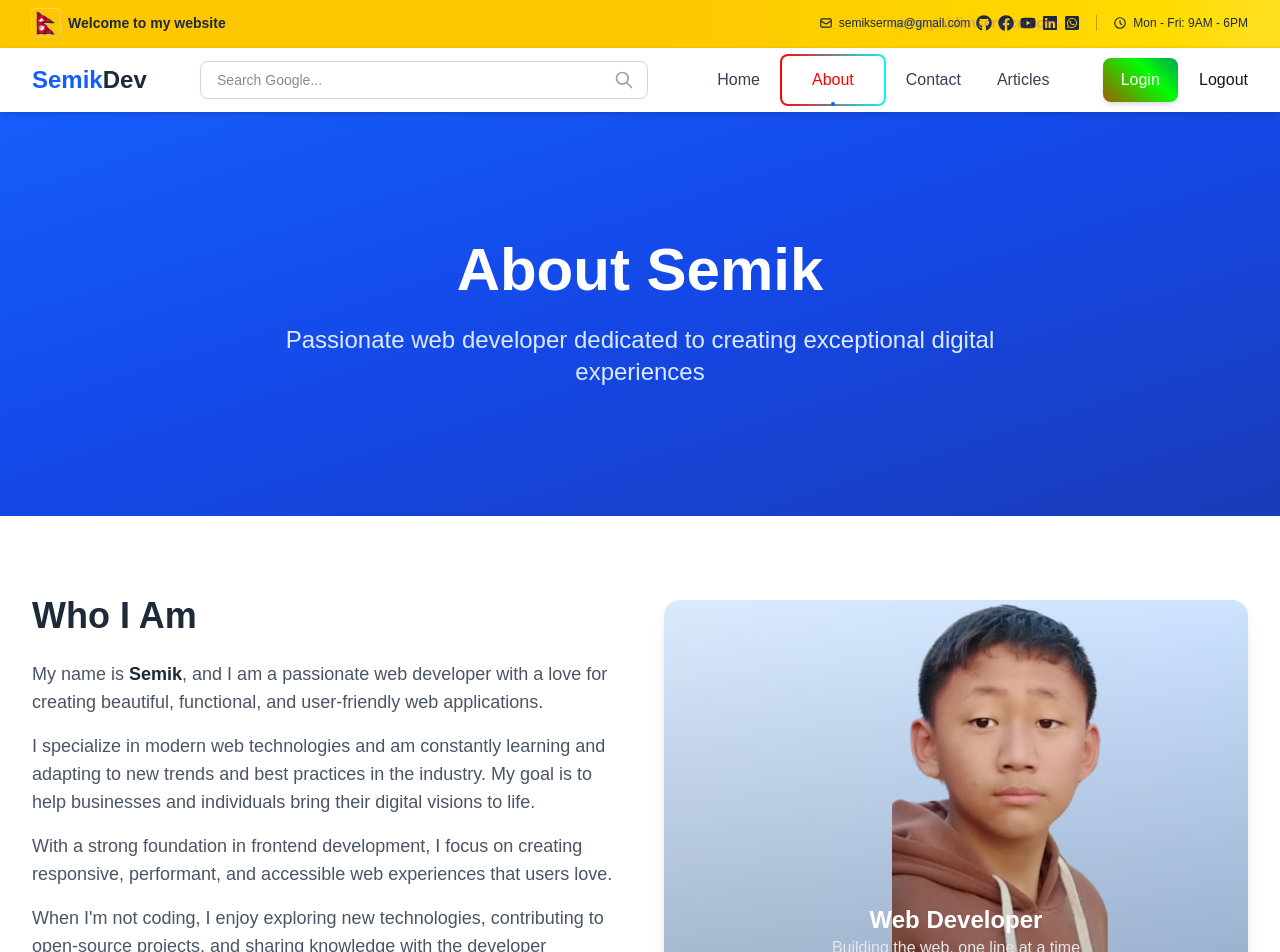
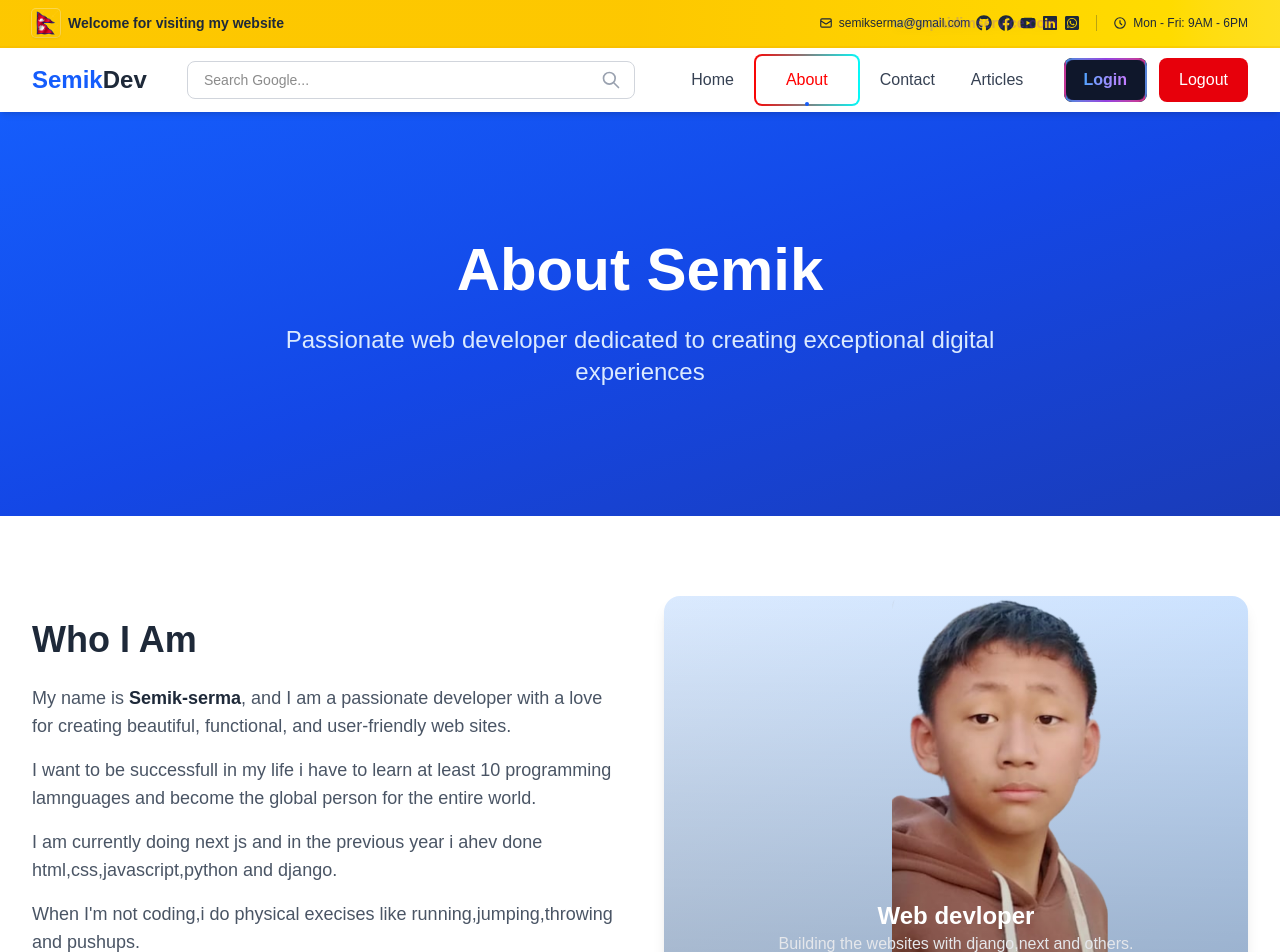
Before and after one commit to semik-serma/frontent, a Next.js app: page /about in a window 1280 px wide. Shown: the top 952 px of the page. Built offline with nearby package versions, Linux system fonts and the light colour scheme.

Commit message:
upgrades

```diff
--- a/src/app/about/page.js
+++ b/src/app/about/page.js
@@ -47,16 +47,16 @@ export default function About() {
               </h2>
               <div className="space-y-4 text-lg text-gray-600">
                 <p>
-                  My name is <strong className="text-gray-800">Semik</strong>, and I am a passionate web developer with a love for creating beautiful, functional, and user-friendly web applications.
+                  My name is <strong className="text-gray-800">Semik-serma</strong>, and I am a passionate developer with a love for creating beautiful, functional, and user-friendly web sites.
                 </p>
                 <p>
-                  I specialize in modern web technologies and am constantly learning and adapting to new trends and best practices in the industry. My goal is to help businesses and individuals bring their digital visions to life.
+                  I want to be successfull in my life i have to learn at least 10 programming lamnguages and become the global person for the entire world.
                 </p>
                 <p>
-                  With a strong foundation in frontend development, I focus on creating responsive, performant, and accessible web experiences that users love.
+                  I am currently doing next js and in the previous year i ahev done html,css,javascript,python and django.
                 </p>
                 <p>
-                  When I'm not coding, I enjoy exploring new technologies, contributing to open-source projects, and sharing knowledge with the developer community.
+                  When I'm not coding,i do physical execises like running,jumping,throwing and pushups.
                 </p>
               </div>
             </div>
@@ -72,8 +72,8 @@ export default function About() {
                   />
                   <div className="absolute inset-0 bg-gradient-to-t from-black/20 to-transparent"></div>
                   <div className="absolute bottom-6 text-center text-white z-10">
-                    <p className="text-2xl font-semibold">Web Developer</p>
-                    <p className="text-gray-200">Building the web, one line at a time</p>
+                    <p className="text-2xl font-semibold">Web devloper</p>
+                    <p className="text-gray-200">Building the websites with django,next and others.</p>
                   </div>
                 </div>
               </div>
--- a/src/app/create-article/page.js
+++ b/src/app/create-article/page.js
@@ -4,6 +4,7 @@ import { Camera, Save, X, User, FileText, Image as ImageIcon } from 'lucide-reac
 import { useState } from 'react';
 
 export default function CreateArticlePage() {
+    const [imagePreview, setImagePreview] = useState(null);
     const [activeSection, setActiveSection] = useState('title'); // Default to title section
     const [formData, setFormData] = useState({
         title: '',
@@ -70,19 +71,22 @@ export default function CreateArticlePage() {
 
     const handleImageChange = (e) => {
     const file = e.target.files[0];
+    if (!file) return;
+
     setFormData(prev => ({
         ...prev,
         image: file
     }));
 
-        // Clear error when user selects an image
+    // Create browser preview URL
+    const previewURL = URL.createObjectURL(file);
+    setImagePreview(previewURL);
+
     if (errors.image) {
-            setErrors(prev => ({
-                ...prev,
-                image: ''
-            }));
+        setErrors(prev => ({ ...prev, image: "" }));
     }
 };
+
 
     const validateForm = () => {
         const newErrors = {};
--- a/src/app/page.js
+++ b/src/app/page.js
@@ -25,7 +25,7 @@ export default function Home() {
                 My name is Semik and I am a web developer
               </p>
               <p className="text-lg text-blue-200 max-w-2xl">
-                I create a moderna websites using django,nextjs and others
+                I create a modern websites using django,nextjs and others,I love creting websites
               </p>
               <div className="flex flex-col sm:flex-row gap-4">
                 <Link
@@ -44,7 +44,7 @@ export default function Home() {
 
             </div>
             <div className="hidden lg:block">
-              <div className="relative h-96 w-full bg-blue-500/20 rounded-2xl backdrop-blur-sm border border-white/20 flex items-center justify-center">
+              <div className="relative h-100 w-full bg-blue-500/20 rounded-2xl backdrop-blur-sm border border-white/20 flex items-center justify-center rounded-[100px] overflow-hidden">
                 <Image
                   src="/home.png"
                   alt="Home"
@@ -76,7 +76,7 @@ export default function Home() {
               <div className="text-4xl mb-4">💻</div>
               <h3 className="text-2xl font-bold text-gray-800 mb-3">Frontend Development</h3>
               <p className="text-gray-600">
-                Modern, responsive web interfaces built with the latest technologies including React, Next.js, and Tailwind CSS.
+               I create frontend with nextjs,django and others with the experience about 1 to 2 years
               </p>
             </div>
 
@@ -137,7 +137,7 @@ export default function Home() {
                 About Semik
               </h2>
               <p className="text-lg text-gray-600 mb-4">
-                I'm a passionate web developer dedicated to creating exceptional digital experiences. With a focus on modern technologies and best practices, I bring your vision to life through clean, efficient, and beautiful code.
+                I am experienced developer with the experience abiut 2 years now i want to learn flutter and create a mobile application.I want to succed in my lkife and make my mom dad proud of me.
               </p>
               <p className="text-lg text-gray-600 mb-4">
                 Whether you're looking for a simple website or a complex web application, I'm here to help you achieve your goals.
--- a/src/components/Navbar.js
+++ b/src/components/Navbar.js
@@ -17,8 +17,6 @@ export default function Navbar() {
   const [showAnimation, setShowAnimation] = useState(false);
   const pathname = usePathname();
   const router = useRouter();
-
-
 
   // Handle scroll effect
   useEffect(() => {
@@ -40,10 +38,9 @@ export default function Navbar() {
       setShowAnimation(true);
       setTimeout(() => {
         setShowAnimation(false);
-      }, 2500); // Animation duration
+      }, 2500);
     };
 
-    // Start animation after 3 seconds, then every 20 seconds
     const initialTimeout = setTimeout(startAnimation, 3000);
     const interval = setInterval(startAnimation, 20000);
 
@@ -54,10 +51,10 @@ export default function Navbar() {
   }, []);
 
   const handlelogout = () => {
-    localStorage.removeItem('user');
-    localStorage.removeItem('token');
+    // Removed localStorage usage - handle logout through your app's state management
     router.push('/login');
   };
+
   const searchToGoogle = (e) => {
     e.preventDefault();
     if (search.trim() !== '') {
@@ -77,7 +74,6 @@ export default function Navbar() {
 
   return (
     <>
-
       {/* Top Bar */}
       <div className="sticky top-0 w-full z-50 bg-gradient-to-r from-yellow-400 via-yellow-400 to-yellow-300 h-12 flex items-center justify-between px-4 sm:px-6 lg:px-8 shadow-lg border-b-2 border-yellow-500/30 backdrop-blur-sm relative overflow-hidden">
         <div className="flex items-center gap-2 relative z-10">
@@ -89,7 +85,7 @@ export default function Navbar() {
             className="rounded shadow-sm ring-1 ring-white/30"
           />
           <span className="text-xs sm:text-sm font-semibold text-gray-800 hidden sm:inline-block">
-            Welcome to my website
+            Welcome for visiting my website
           </span>
         </div>
 
@@ -112,7 +108,6 @@ export default function Navbar() {
             <Link href='https://www.youtube.com/@digitalmediacenterphidim6022'><FaYoutube /></Link>
             <Link href='https://www.linkedin.com/in/semik-serma-8263a3391/'><FaLinkedin /></Link>
             <Link href='https://wa.me/9817926978'><FaWhatsappSquare /></Link>
-
           </div>
           <div className="h-4 w-px bg-gray-800/30"></div>
           <div className="flex items-center gap-1.5 text-gray-800">
@@ -180,7 +175,7 @@ export default function Navbar() {
                 >
                   {link.label}
                   {isActive(link.href) && (
-                    <span className="absolute bottom-0 left-1/2 -translate-x-1/2 w-1 h-1 bg-blue-600  rounded-full"></span>
+                    <span className="absolute bottom-0 left-1/2 -translate-x-1/2 w-1 h-1 bg-blue-600 rounded-full"></span>
                   )}
                 </Link>
               ))}
@@ -190,15 +185,22 @@ export default function Navbar() {
             <div className="hidden md:flex items-center gap-3 ml-4">
               <Link
                 href="/login"
-                className="px-4 py-2 bg-gradient-to-r from-blue-500 to-indigo-600 text-white font-medium hover:from-blue-600 hover:to-indigo-700 transition-all duration-300 rounded-lg shadow-md hover:shadow-lg transform hover:-translate-y-0.5 border-2 border-transparent bg-clip-border animate-gradient-border"
+                className="relative inline-flex items-center justify-center px-5 py-2.5 rounded-lg bg-slate-900 overflow-hidden group"
               >
-                Login
+                <span className="absolute inset-0 rounded-lg bg-[linear-gradient(120deg,rgba(59,130,246,0.8),rgba(139,92,246,0.8),rgba(236,72,153,0.8))] blur-sm animate-pulse"></span>
+                <span className="absolute inset-0 rounded-lg border-2 border-transparent bg-gradient-to-r from-blue-400 via-purple-500 to-pink-500 opacity-75 group-hover:opacity-100 transition-opacity duration-300" style={{WebkitMask: 'linear-gradient(#fff 0 0) padding-box, linear-gradient(#fff 0 0)', WebkitMaskComposite: 'xor', maskComposite: 'exclude'}}></span>
+                <span className="absolute inset-[2px] rounded-lg bg-slate-900"></span>
+                <span className="relative z-10 bg-gradient-to-r from-blue-400 to-purple-400 bg-clip-text text-transparent font-semibold">
+                  Login
+                </span>
               </Link>
-
+              <button
+                onClick={handlelogout}
+                className="px-5 py-2.5 bg-red-600 text-white font-medium rounded-lg hover:bg-red-700 transition"
+              >
+                Logout
+              </button>
             </div>
-            <button onClick={handlelogout}>
-              Logout
-            </button>
 
             {/* Mobile Menu Button */}
             <button
@@ -280,7 +282,6 @@ export default function Navbar() {
           </div>
         </div>
       </div>
-
     </>
   );
 }
```
Also changed, not shown: public/myhomebg.png (added). Lines whose indentation alone changed are shown as unchanged.
